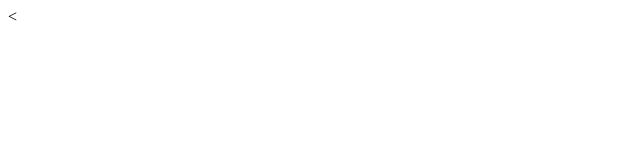
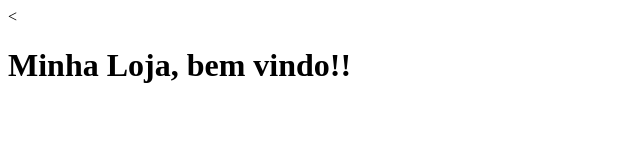
Before and after one commit to lamuelKesley/Minha-Loja, a plain HTML site: page index.html in a window 1280 px wide. Shown: the whole page, without its empty margins (0-640 px from the left). Drawn offline with Linux system fonts and the light colour scheme.

Commit message:
Titulo <h1> adicionado

```diff
--- a/index.html
+++ b/index.html
@@ -4,6 +4,6 @@
 	<title>Minha Loja</title>
 </head>
 <body>
-
+<h1>Minha Loja, bem vindo!!</h1>
 </body>
 </html>
```
